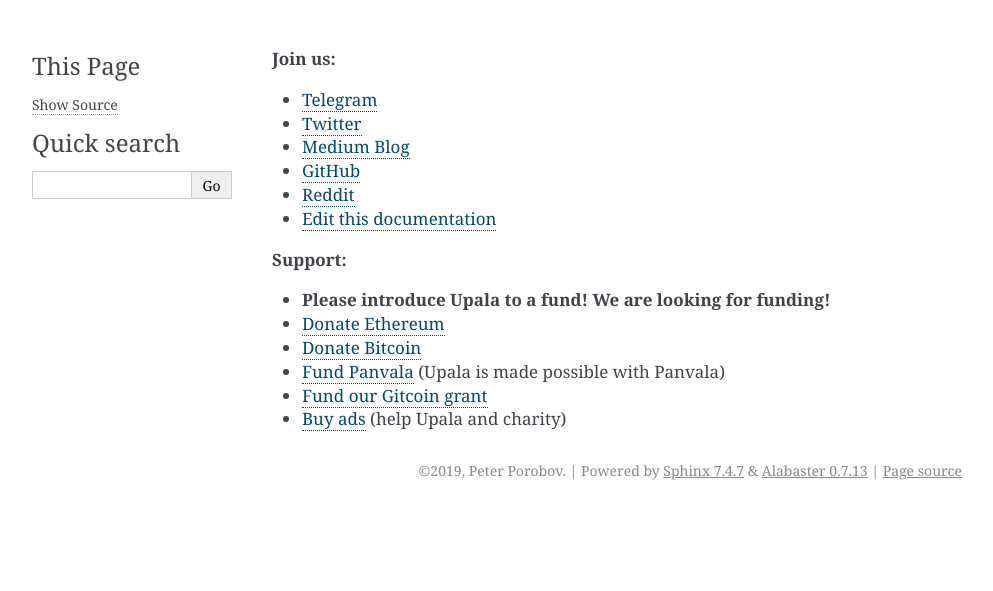
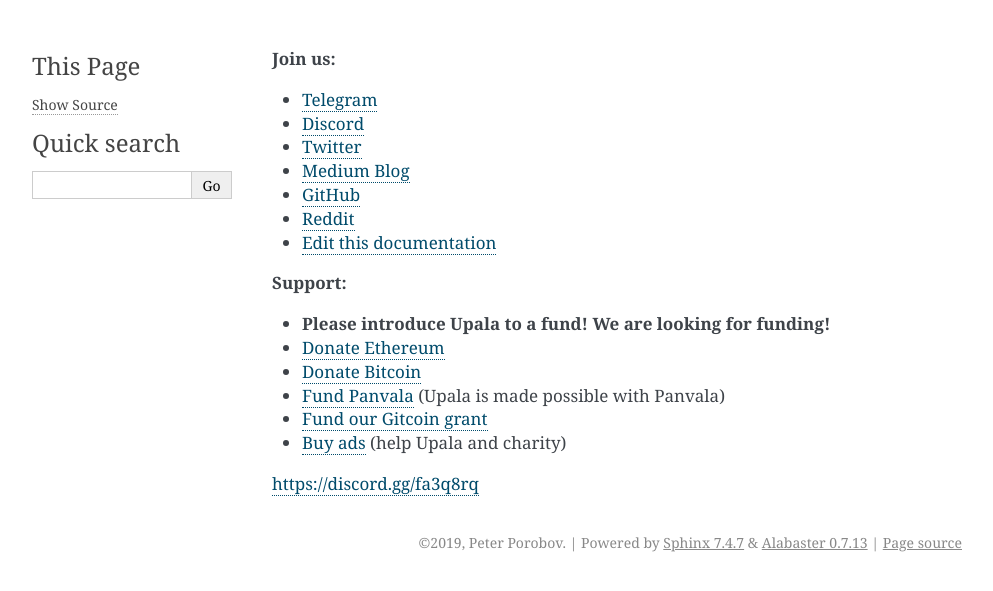
Before and after one commit to upala-digital-identity/docs, a Sphinx documentation site: the page built from source/footer.rst, in a window 1280 px wide. Shown: the top 591 px of the page, without its empty margins (148-1141 px from the left). Built offline with Sphinx 7.4.7, drawn with Linux system fonts in a browser that asks for light colours.

Commit message:
added discord link

```diff
--- a/source/footer.rst
+++ b/source/footer.rst
@@ -1,11 +1,13 @@
 **Join us:**
 
 - `Telegram <https://t.me/cherish_the_difference_Upala>`_
+- `Discord <https://discord.gg/fa3q8rq>`_
 - `Twitter <https://twitter.com/TheUpala/>`_
 - `Medium Blog <https://medium.com/six-degrees-of-separation/>`_
 - `GitHub <https://github.com/porobov/upala>`_
 - `Reddit <https://www.reddit.com/r/SixHandshakes/>`_
 - `Edit this documentation <https://github.com/porobov/upala-docs/>`_
+
 
 .. - Join mailing list (todo)
 
@@ -18,6 +20,8 @@
 - `Fund our Gitcoin grant <https://gitcoin.co/grants/281/upala-price-of-presonhood-digital-identity>`_
 - `Buy ads <https://themillionetherhomepage.com/>`_ (help Upala and charity)
 
+https://discord.gg/fa3q8rq
+
 .. - `Gitcoin Grants <https://gitcoin.co/grants/157/upala-digital-identity>`_
 .. - `Buy PAN (Panvala) Token <https://uniswap.exchange/swap>`_ (support Ethereum projects in batches)
 .. - `PayPal <https://www.paypal.com/cgi-bin/webscr?cmd=_s-xclick&hosted_button_id=7D24QJS68DQ4G&source=url>`_
```
